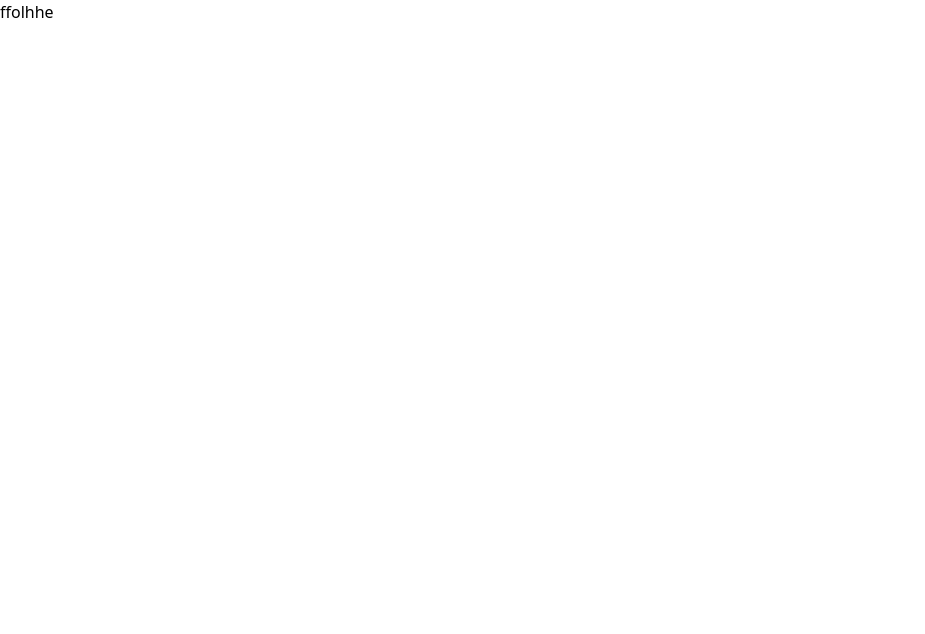
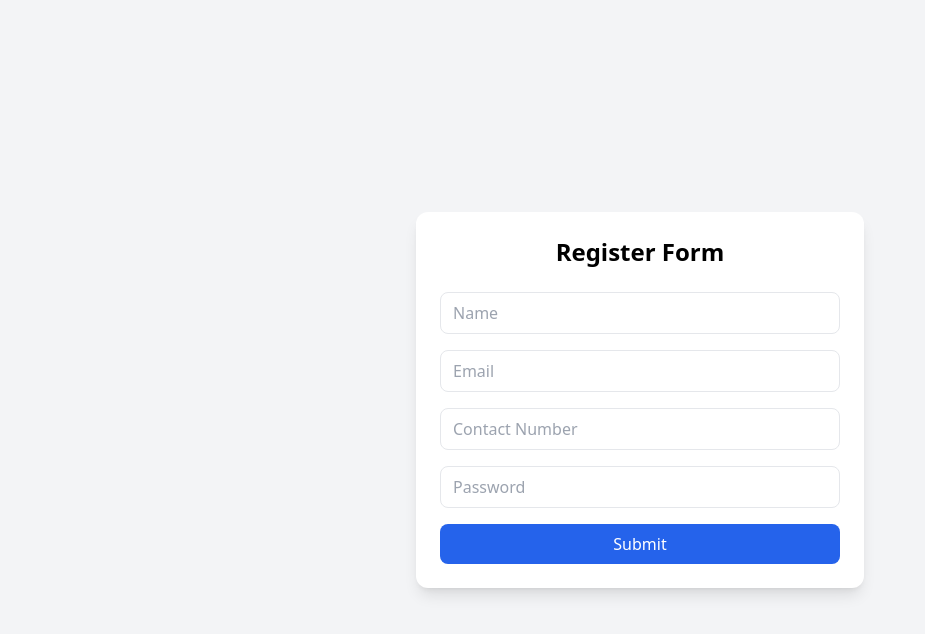
Before and after one commit to abi4679553/formvalidation, a React (Create React App) app: page / in a window 1280 px wide. Shown: the top 634 px of the page, without its empty margins (0-925 px from the left). Built offline with nearby package versions, Linux system fonts and the light colour scheme.

Commit message:
second  commit

```diff
--- a/src/components/Formvalidation.js
+++ b/src/components/Formvalidation.js
@@ -1,11 +1,131 @@
-import React from 'react'
+import React, { useState } from "react";
 
-const Formvalidation = () => {
+export default function Form() {
+  const [formData, setFormData] = useState({
+    name: "",
+    email: "",
+    contact: "",
+    password: "",
+  });
+
+  const [errors, setErrors] = useState({});
+
+  const handleChange = (e) => {
+    const { name, value } = e.target;
+    setFormData({ ...formData, [name]: value });
+  };
+
+  const validate = () => {
+    let newErrors = {};
+
+    if (!formData.name.trim()) newErrors.name = "Name is required";
+
+    if (!formData.email) {
+      newErrors.email = "Email is required";
+    } else if (!/\S+@\S+\.\S+/.test(formData.email)) {
+      newErrors.email = "Email is invalid";
+    }
+
+    if (!formData.contact) {
+      newErrors.contact = "Contact number is required";
+    } else if (!/^\d{10}$/.test(formData.contact)) {
+      newErrors.contact = "Contact must be 10 digits";
+    }
+
+    if (!formData.password) {
+      newErrors.password = "Password is required";
+    } else if (formData.password.length < 6) {
+      newErrors.password = "Password must be at least 6 characters";
+    }
+
+    setErrors(newErrors);
+    return Object.keys(newErrors).length === 0;
+  };
+
+  const handleSubmit = (e) => {
+    e.preventDefault();
+    if (validate()) {
+      console.log("Form Data:", formData);
+      alert("Form submitted successfully");
+    }
+  };
+
   return (
-    <div>
-        <p>ffolhhe</p>
+    <div className="min-h-screen flex items-center justify-center bg-gray-100">
+      <div className="w-full max-w-md bg-white rounded-xl shadow-lg p-6">
+        <h2 className="text-2xl font-bold text-center mb-6">
+          Register Form
+        </h2>
+
+        <form onSubmit={handleSubmit} className="space-y-4">
+          {/* Name */}
+          <div>
+            <input
+              type="text"
+              name="name"
+              placeholder="Name"
+              value={formData.name}
+              onChange={handleChange}
+              className="w-full border rounded-lg px-3 py-2 focus:outline-none focus:ring-2 focus:ring-blue-500"
+            />
+            {errors.name && (
+              <p className="text-red-500 text-sm mt-1">{errors.name}</p>
+            )}
+          </div>
+
+          {/* Email */}
+          <div>
+            <input
+              type="text"
+              name="email"
+              placeholder="Email"
+              value={formData.email}
+              onChange={handleChange}
+              className="w-full border rounded-lg px-3 py-2 focus:outline-none focus:ring-2 focus:ring-blue-500"
+            />
+            {errors.email && (
+              <p className="text-red-500 text-sm mt-1">{errors.email}</p>
+            )}
+          </div>
+
+          {/* Contact */}
+          <div>
+            <input
+              type="text"
+              name="contact"
+              placeholder="Contact Number"
+              value={formData.contact}
+              onChange={handleChange}
+              className="w-full border rounded-lg px-3 py-2 focus:outline-none focus:ring-2 focus:ring-blue-500"
+            />
+            {errors.contact && (
+              <p className="text-red-500 text-sm mt-1">{errors.contact}</p>
+            )}
+          </div>
+
+          {/* Password */}
+          <div>
+            <input
+              type="password"
+              name="password"
+              placeholder="Password"
+              value={formData.password}
+              onChange={handleChange}
+              className="w-full border rounded-lg px-3 py-2 focus:outline-none focus:ring-2 focus:ring-blue-500"
+            />
+            {errors.password && (
+              <p className="text-red-500 text-sm mt-1">{errors.password}</p>
+            )}
+          </div>
+
+          <button
+            type="submit"
+            className="w-full bg-blue-600 text-white py-2 rounded-lg hover:bg-blue-700 transition duration-200"
+          >
+            Submit
+          </button>
+        </form>
+      </div>
     </div>
-  )
+  );
 }
-
-export default Formvalidation
```
